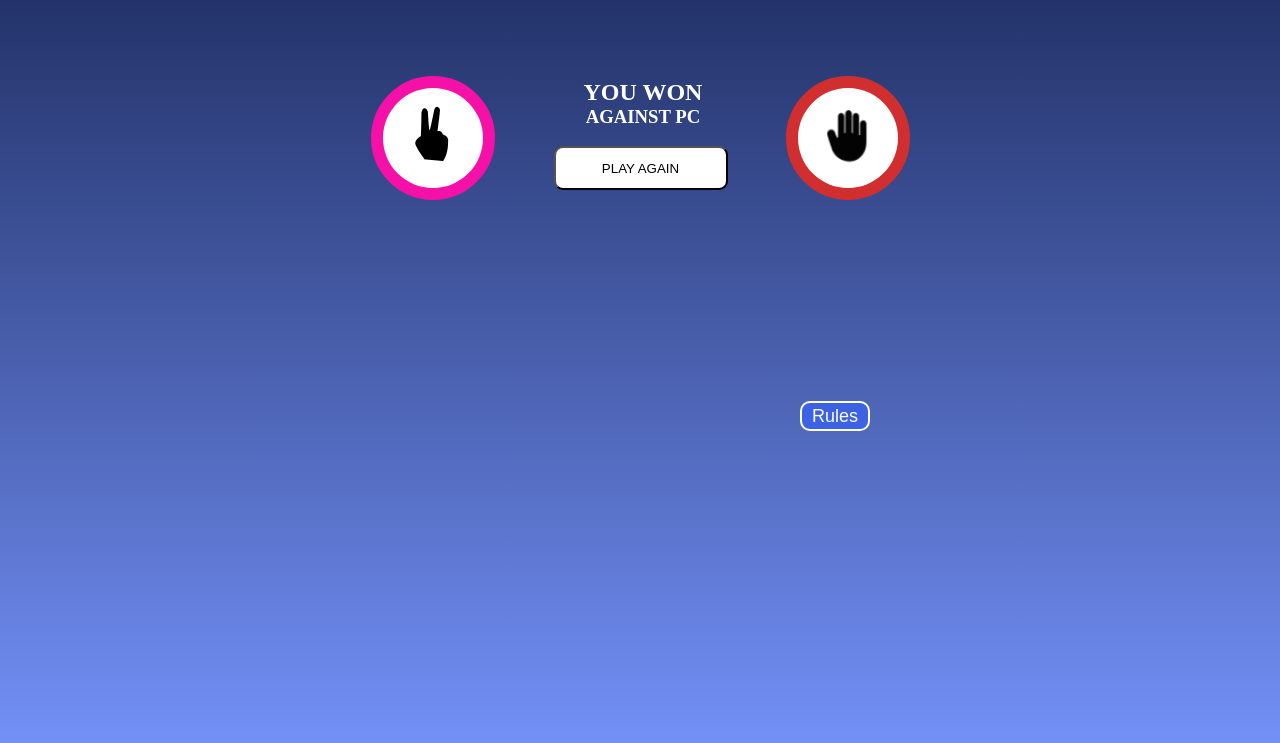
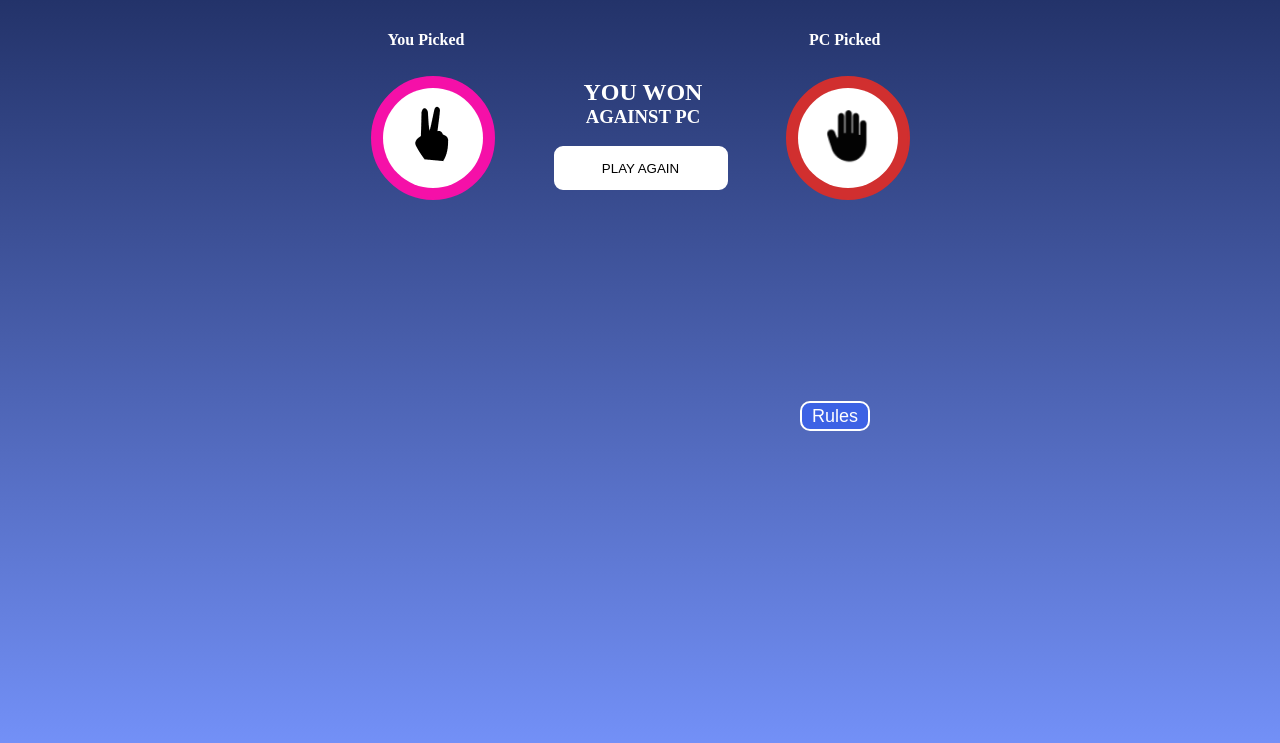
Before and after one commit to rishabhv2003/Rock-Paper-Scissors, a plain HTML site: page index.html in a window 1280 px wide. Both pictures are taken after a click on the element 500 px from the left and 310 px from the top of the page. Shown: the part 199-942 px from the top of the page. Drawn offline with Linux system fonts and the light colour scheme.

Commit message:
third commit

```diff
--- a/index.html
+++ b/index.html
@@ -58,9 +58,13 @@
                 <img class="img5" src="" alt="" style="position: relative;" >
             </div>
         </div>
-
     </div>
 
+
+    <div id="pp" style="visibility: hidden;">
+        <h4 class="p1">You Picked</h4>
+        <h4 class="p2">PC Picked</h4>
+    </div>
     <button id="rules" onclick="rules()" style="background-color: rgba(52, 96, 250, 0.68);">Rules</button>
     <div id="rulesContent" style="visibility: hidden;">
         <h2 style="color: #ffff; position: relative; text-align: center">Game Rules</h2>
--- a/main.js
+++ b/main.js
@@ -1,3 +1,7 @@
+var userScore = 0;
+var userChoice = 0;
+var pcChoice = 0;
+
 function rules() {
     document.getElementById("rulesContent").style.visibility = "visible";
 }
@@ -8,21 +12,15 @@ function closed() {
 
 function playAgain() {
     document.getElementById("resultDeclare").style.visibility = "hidden";
-    document.getElementById("rulesContent").style.visibility = "visible";
-}
-
-function playAgain() {
-    document.getElementById("resultDeclare").style.visibility = "hidden";
     document.getElementsByClassName("playArea")[0].style.visibility = "visible";
     document.getElementsByClassName("img5")[0].style.top = "0px";
     document.getElementsByClassName("img5")[0].style.left = "0px";
     document.getElementsByClassName("img5")[0].style.width = "0px";
     document.getElementsByClassName("img5")[0].style.height = "0px";
+    document.getElementById("pp").style.visibility = "hidden";
 }
 
-var userScore = 0;
-var userChoice = 0;
-var pcChoice = 0;
+
 document.getElementsByClassName("score")[0].innerHTML = userScore;
 
 function generator() {
@@ -31,6 +29,7 @@ function generator() {
 
 function scissors() {
     userChoice = 1;
+    document.getElementById("pp").style.visibility = "visible";
     document.getElementsByClassName("img4")[0].setAttribute("src", "images/scissors.png");
     document.getElementsByClassName("img4")[0].style.top = "17px";
     document.getElementsByClassName("img4")[0].style.left = "30px";
@@ -81,6 +80,7 @@ function scissors() {
 
 function rock() {
     userChoice = 1;
+    document.getElementById("pp").style.visibility = "visible";
     document.getElementsByClassName("img4")[0].setAttribute("src", "images/rock.png");
     document.getElementsByClassName("img4")[0].style.top = "17px";
     document.getElementsByClassName("img4")[0].style.left = "13px";
@@ -131,6 +131,7 @@ function rock() {
 
 function paper() {
     userChoice = 1;
+    document.getElementById("pp").style.visibility = "visible";
     document.getElementsByClassName("img4")[0].setAttribute("src", "images/paper.png");
     document.getElementsByClassName("img4")[0].style.top = "14px";
     document.getElementsByClassName("img4")[0].style.left = "18px";
--- a/style.css
+++ b/style.css
@@ -233,6 +233,26 @@ html {
     top: -160px;
 }
 
+#pp{
+    padding:0px 10px 0px 10px;
+    position: absolute;
+    width: 583px;
+    height: 30px;
+    top: 230px;
+    color: #ffff;
+    margin-left: 50%;
+    transform: translateX(-50%);
+}
+.p1{
+    position: relative;
+    float: left;
+    left: 39px;
+}
+.p2{
+    position: relative;
+    float: right;
+    right: 51px;
+}
 .circle4{
     position: relative;
     border: 2px solid;
@@ -244,6 +264,7 @@ html {
     background-color: rgb(245, 16, 168);
     float: left;
 }
+
 .circle5{
     position: relative;
     border: 2px solid;
@@ -268,4 +289,5 @@ html {
     top: 89px;
     background: #ffff;
     border-radius: 9px;
+    border: 2px solid #ffff;
 }
```
